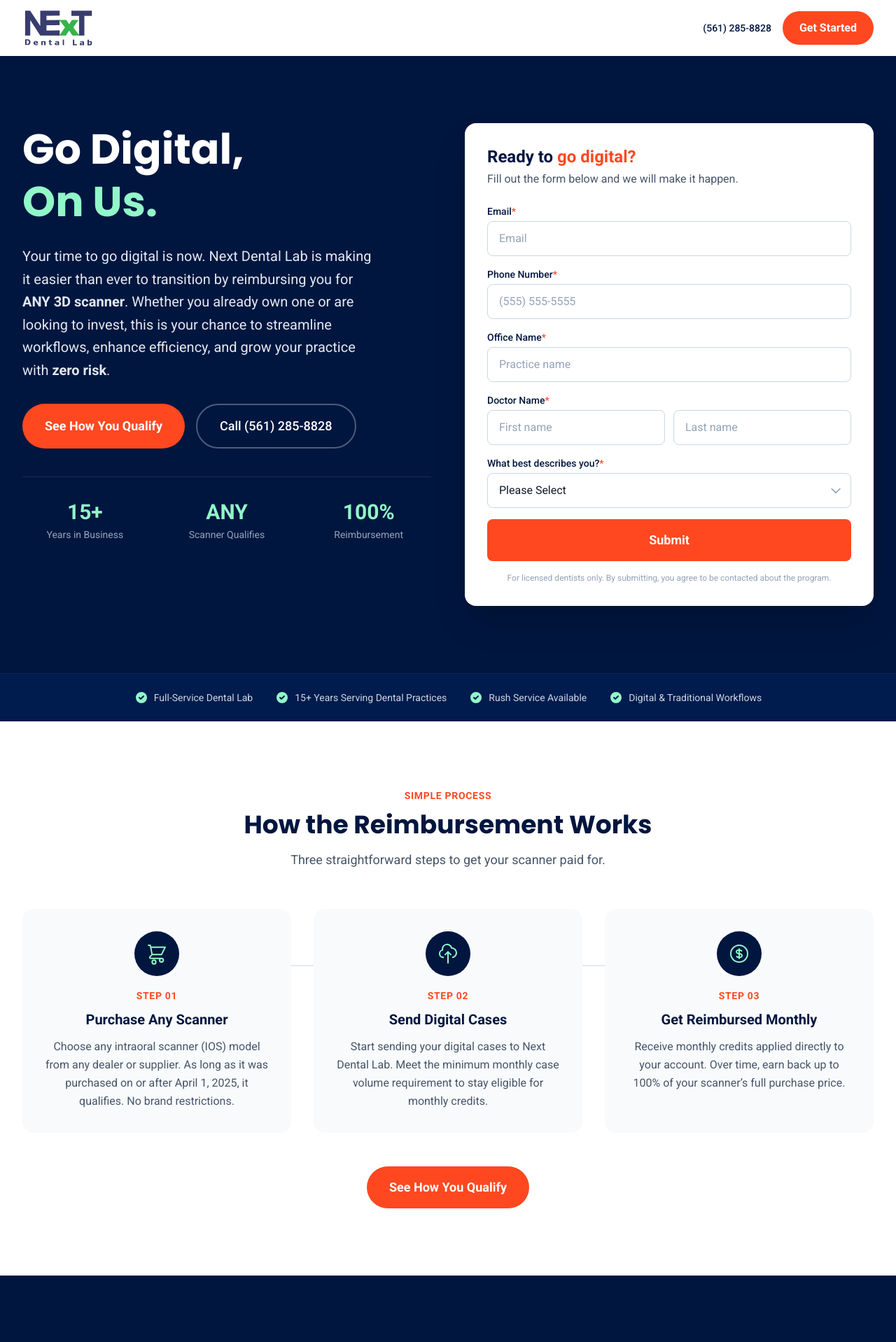
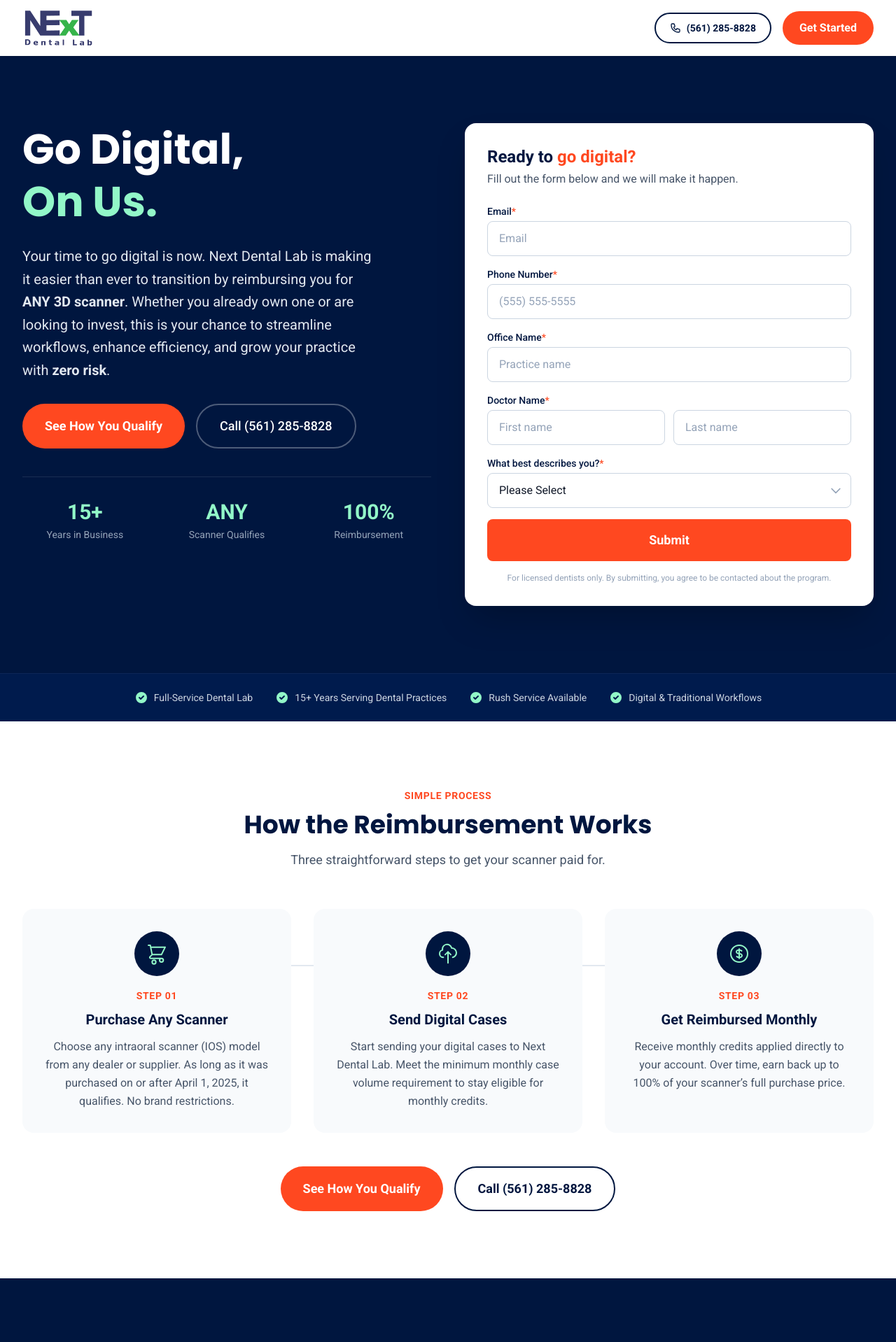
Before and after one commit to Landing-Pages-Websites/next-dental-lab-scanner, a Next.js app: page / in a window 1280 px wide. Shown: the top 1918 px of the page at 70% size. Built offline with nearby package versions, Linux system fonts and the light colour scheme.

Commit message:
Header phone as styled button with icon, add phone CTA next to form CTA under every section

```diff
--- a/src/app/page.tsx
+++ b/src/app/page.tsx
@@ -285,7 +285,8 @@
             <Image src="/images/logo.png" alt="Next Dental Lab" width={160} height={87} className="h-14 w-auto" priority />
           </a>
           <div className="flex items-center gap-4">
-            <a href="tel:5612858828" className="hidden sm:block text-[#00163F] font-medium hover:text-[#FF4820] transition-colors text-sm">
+            <a href="tel:5612858828" className="hidden sm:flex items-center gap-2 border-2 border-[#00163F] hover:border-[#FF4820] hover:text-[#FF4820] text-[#00163F] font-semibold px-5 py-2.5 rounded-full transition-colors text-sm">
+              <svg className="w-4 h-4" fill="none" stroke="currentColor" viewBox="0 0 24 24"><path strokeLinecap="round" strokeLinejoin="round" strokeWidth={2} d="M3 5a2 2 0 012-2h3.28a1 1 0 01.948.684l1.498 4.493a1 1 0 01-.502 1.21l-2.257 1.13a11.042 11.042 0 005.516 5.516l1.13-2.257a1 1 0 011.21-.502l4.493 1.498a1 1 0 01.684.949V19a2 2 0 01-2 2h-1C9.716 21 3 14.284 3 6V5z" /></svg>
               (561) 285-8828
             </a>
             <button onClick={scrollToForm}
@@ -418,11 +419,15 @@
               </div>
             ))}
           </div>
-          <div className="text-center mt-12">
+          <div className="flex flex-col sm:flex-row gap-4 justify-center mt-12">
             <button onClick={scrollToForm}
               className="bg-[#FF4820] hover:bg-[#E63D18] text-white font-semibold px-8 py-4 rounded-full transition-colors text-lg">
               See How You Qualify
             </button>
+            <a href="tel:5612858828"
+              className="border-2 border-[#00163F] hover:border-[#FF4820] text-[#00163F] hover:text-[#FF4820] font-semibold px-8 py-4 rounded-full transition-colors text-lg text-center">
+              Call (561) 285-8828
+            </a>
           </div>
         </div>
       </section>
@@ -551,11 +556,15 @@
               </div>
             ))}
           </div>
-          <div className="text-center mt-12">
+          <div className="flex flex-col sm:flex-row gap-4 justify-center mt-12">
             <button onClick={scrollToForm}
               className="bg-[#FF4820] hover:bg-[#E63D18] text-white font-semibold px-8 py-4 rounded-full transition-colors text-lg">
               Fill Out the Form to Qualify
             </button>
+            <a href="tel:5612858828"
+              className="border-2 border-[#00163F] hover:border-[#FF4820] text-[#00163F] hover:text-[#FF4820] font-semibold px-8 py-4 rounded-full transition-colors text-lg text-center">
+              Call (561) 285-8828
+            </a>
           </div>
         </div>
       </section>
@@ -649,11 +658,15 @@
               </div>
             ))}
           </div>
-          <div className="text-center mt-12">
+          <div className="flex flex-col sm:flex-row gap-4 justify-center mt-12">
             <button onClick={scrollToForm}
               className="bg-[#FF4820] hover:bg-[#E63D18] text-white font-semibold px-8 py-4 rounded-full transition-colors text-lg">
               Ready? Fill Out the Form
             </button>
+            <a href="tel:5612858828"
+              className="border-2 border-[#00163F] hover:border-[#FF4820] text-[#00163F] hover:text-[#FF4820] font-semibold px-8 py-4 rounded-full transition-colors text-lg text-center">
+              Call (561) 285-8828
+            </a>
           </div>
         </div>
       </section>
```
